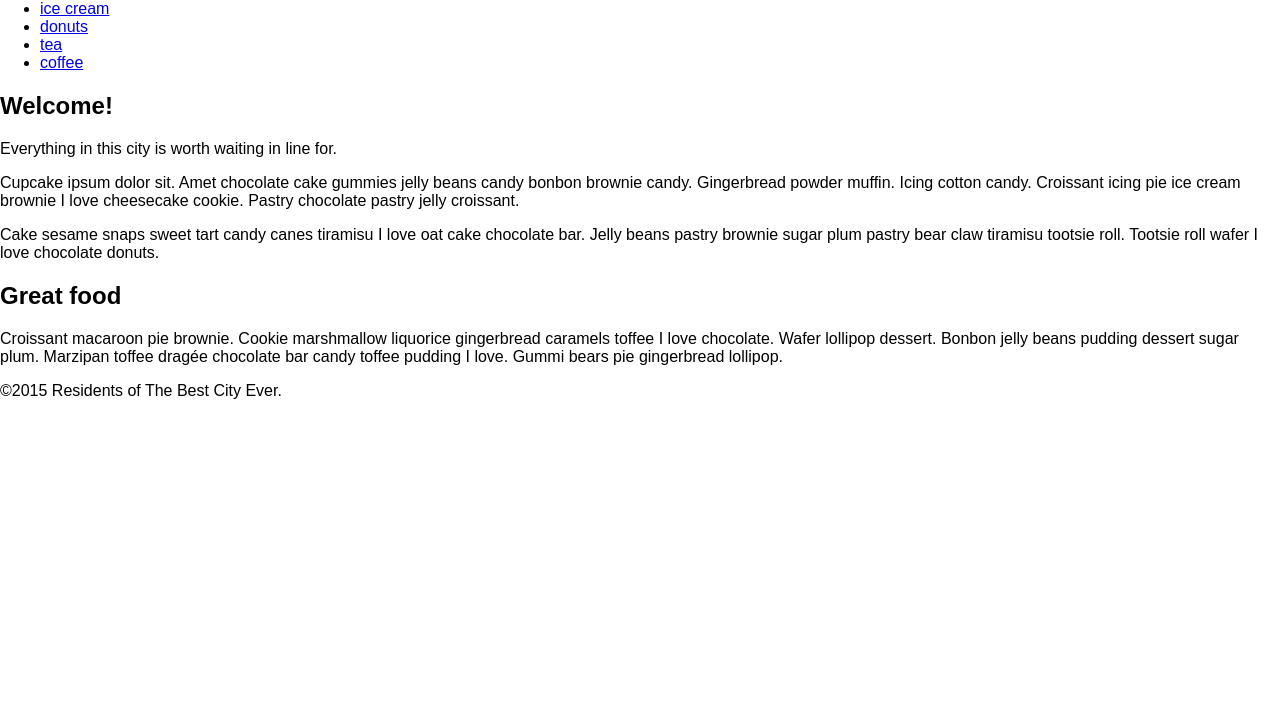
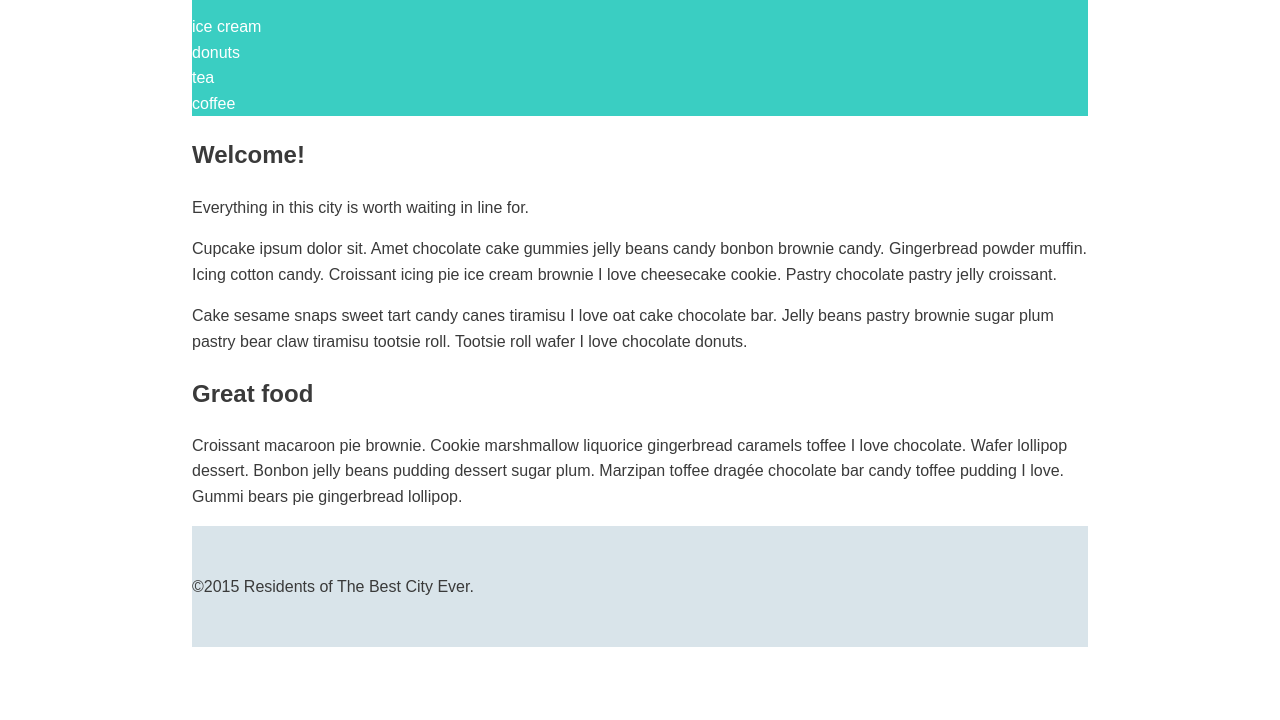
Before and after one commit to jeremiasrivas/mobile-first-CSS-layout, a plain HTML site: page index.html in a window 1280 px wide. Shown: the part 80-800 px from the top of the page. Drawn offline with Linux system fonts and the light colour scheme.

Commit message:
added minor changes

```diff
--- a/mobile-first/index.html
+++ b/index.html
@@ -3,10 +3,11 @@
 <head>
 	<meta name="viewport" content="width=device-width, initial-scale=1.0">
 	<title>Best City Guide</title>
-	<link rel="stylesheet" href="css/normalize.css">
-	<link rel="stylesheet" href="css/style.css">
+	<link rel="stylesheet" href="mobile-first/css/normalize.css">
+	<link rel="stylesheet" href="mobile-first/css/style.css">
 </head>
 <body>
+	<div class="wrapper"></div>
 	<header class="main-header">
 		<h1 class="name"><a href="#">Best City Guide</a></h1>
 		<ul class="main-nav">
@@ -28,5 +29,6 @@
 	<footer class="main-footer">
 		<p>&copy;2015 Residents of The Best City Ever.</p>
 	</footer>
+	</div>
 </body>
 </html>
--- a/mobile-first/css/style.css
+++ b/mobile-first/css/style.css
@@ -0,0 +1,32 @@
+/* =================================
+  Base Element Styles
+==================================== */
+
+body {
+	line-height: 1.6;
+	color: #3a3a3a;
+    width: 70%;
+    margin: 0 auto;
+}
+
+a {
+	color: #fff;
+	text-decoration: none;
+}
+
+/* =================================
+  Base Layout Styles
+==================================== */
+
+/* ---- Layout Containers ---- */
+
+.main-header {
+	background: #3acec2;
+}
+
+.main-footer {
+	padding: 2em 0;
+	background: #d9e4ea;
+}
+
+/* ---- Page Elements ---- */
```
Also changed, not shown: mobile-first/css/normalize.css.
